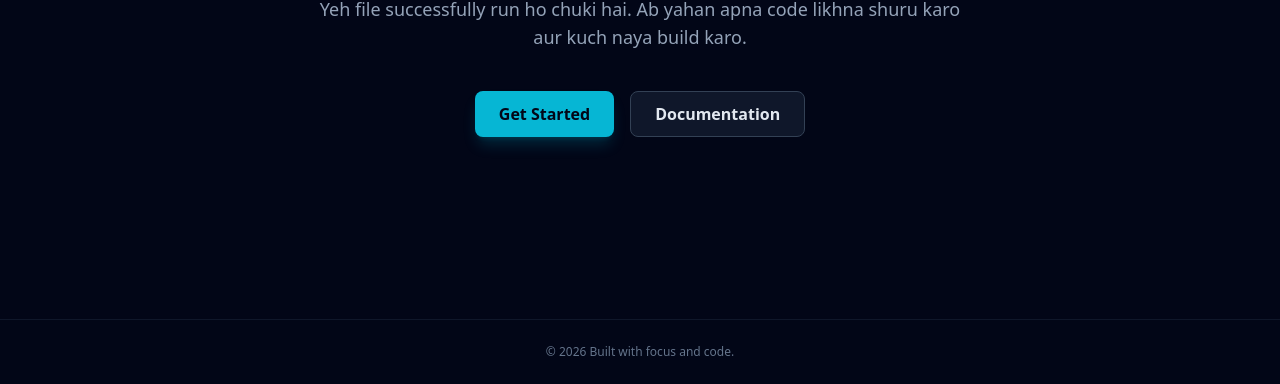
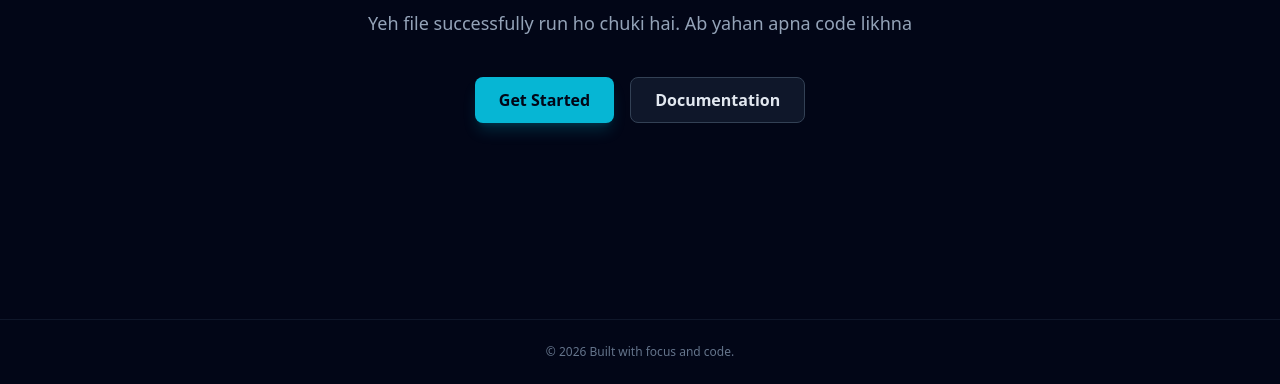
Before and after one commit to abdurweb/git-practice, a plain HTML site: page index.html in a window 1280 px wide. Shown: the part 416-800 px from the top of the page. Drawn offline with nearby package versions, Linux system fonts and the light colour scheme.

Commit message:
some changes in index file

```diff
--- a/index.html
+++ b/index.html
@@ -31,7 +31,7 @@
                 Welcome to your new <span class="text-cyan-400">Frontend</span> workspace!
             </h2>
             <p class="text-slate-400 text-base sm:text-lg">
-                Yeh file successfully run ho chuki hai. Ab yahan apna code likhna shuru karo aur kuch naya build karo.
+                Yeh file successfully run ho chuki hai. Ab yahan apna code likhna
             </p>
             <div class="pt-4 flex justify-center gap-4">
                 <button class="px-6 py-2.5 bg-cyan-500 hover:bg-cyan-400 text-slate-950 font-semibold rounded-lg transition-all shadow-lg shadow-cyan-500/20">
```
